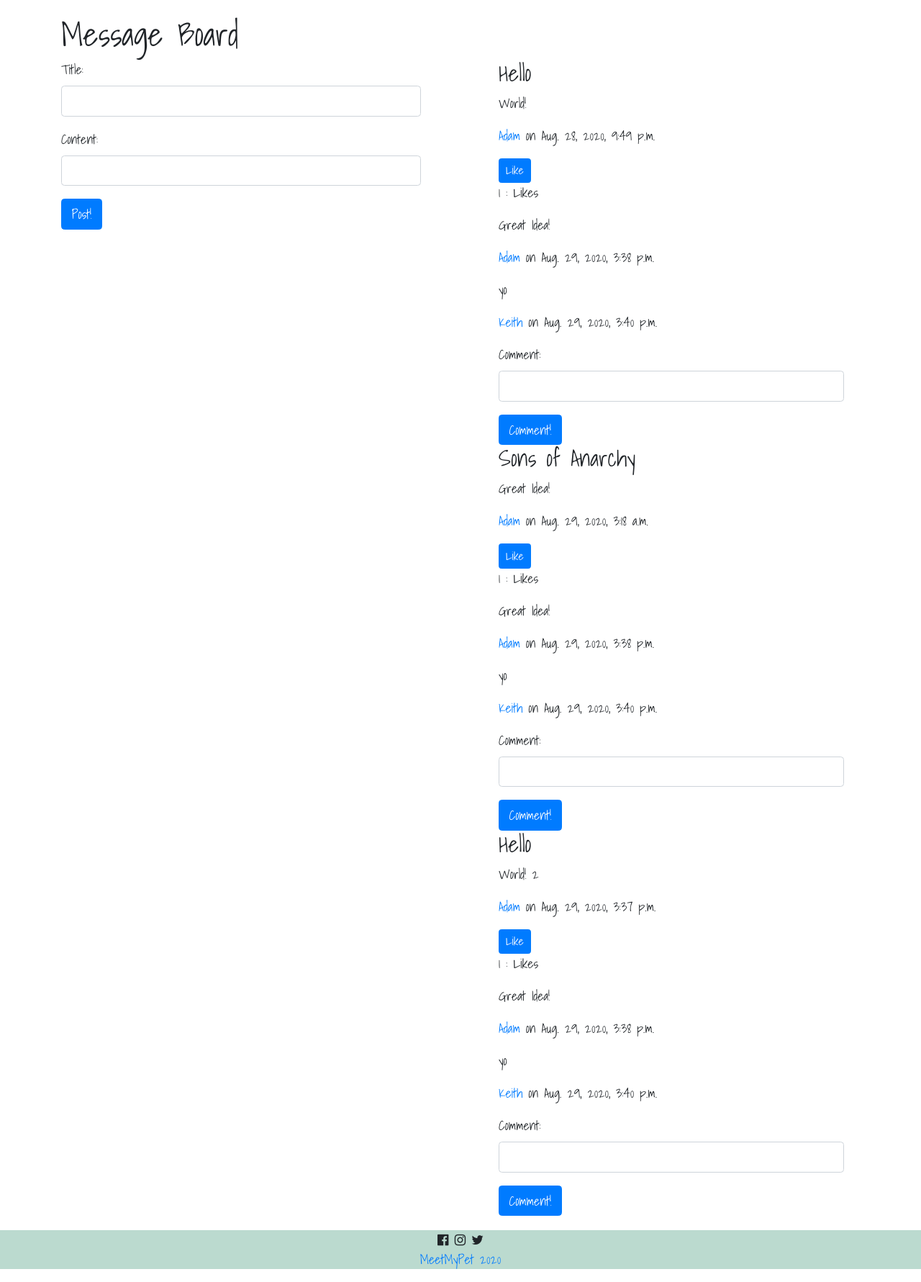
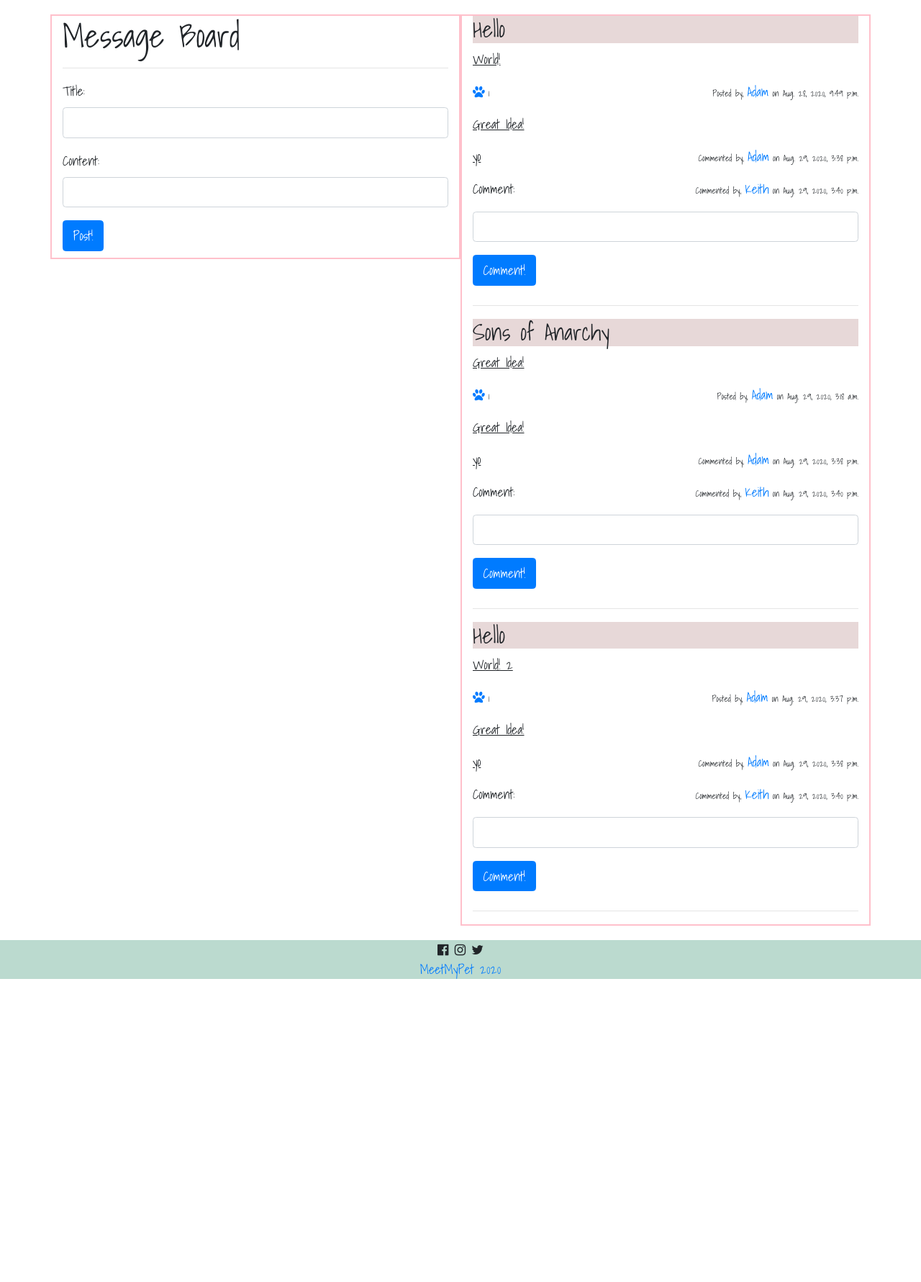
Before and after one commit to Ktlim83/Meet_My_Pet_Group, a Django app: template MeetMyPet/dashboard/templates/messageboard.html in a window 1280 px wide. Shown: the part 148-1929 px from the top of the page at 72% size. After the commit the page ends 1508 px from the top, so only its background shows below. Run offline with Django 3.2, Linux system fonts and the light colour scheme; the template is opened without the code that fills it: values that come from a table or form of the project are taken from there, others are empty; data comes from the database, SQL or seed files in the repository; both versions use the stored data as it was after the commit; some libraries are stand-ins or nearby versions.

Commit message:
Styling complete

```diff
--- a/MeetMyPet/dashboard/templates/messageboard.html
+++ b/MeetMyPet/dashboard/templates/messageboard.html
@@ -14,7 +14,10 @@
 </head>
 <body>
     <div class="container">
+        <div class="row">
+                <div class="col-6">
                     <h1>Message Board</h1>
+                    <hr>
                     <div class="post_form">
                         {% if messages %}
                         <ul class="messages">
@@ -33,25 +36,27 @@
                                 <label for="content">Content: </label>
                                 <input type="text" name="content" id="content" class="form-control">
                             </div>
-            <button class="btn btn-primary">Post!</button>
+                            <button class="btn btn-primary mb-2">Post!</button>
                         </form>
                     </div>
+                </div>
+            <div class="col-6">
                 <div class="curr_form">
                     {%for post in posts%}
                     <div class="post">
                         <h3>{{post.title}}</h3>
                         <blockquote>{{post.content}}</blockquote>
-            <p><a href="/woof/profile/{{post.author.id}}">{{post.author.first_name}}</a> on {{post.created_at}}</p>
+                        <p class="float-right"> Posted by, <a href="/woof/profile/{{post.author.id}}">{{post.author.first_name}}</a> on {{post.created_at}}</p>
                         {% if post.author.id == request.session.user_id %}
                         <a class="btn btn-danger btn-sm" href="/woof/{{post.id}}/delete">Delete</a>
                         {% endif %}
-            <a class="btn btn-primary btn-sm" href="/woof/{{post.id}}/like">Like</a>
-            <p>{{ post.likes.count }} : Likes</p>
+                        <p><a href="/woof/{{post.id}}/like"><i class="fa fa-paw" aria-hidden="true"></i></a> {{ post.likes.count }} </p>
+
                     </div>
                     {%for comment in comments%}
                     <div class="comment">
                         <blockquote>{{comment.content}}</blockquote>
-            <p><a href="/woof/profile/{{comment.author.id}}">{{comment.author.first_name}}</a> on {{comment.created_at}}</p>
+                        <p class="float-right"> Commented by, <a href="/woof/profile/{{comment.author.id}}">{{comment.author.first_name}}</a> on {{comment.created_at}}</p>
                         {% if comment.author.id == request.session.user_id %}
                         <a class="btn btn-danger btn-sm" href="/woof/{{comment.id}}/deleteComm">Delete</a>
                         {% endif %}
@@ -63,9 +68,12 @@
                         <label for="content">Comment: </label>
                             <input type="text" name="content" id="content" class="form-control">
                         </div>
-            <button class="btn btn-primary">Comment!</button>
+                        <button class="btn btn-primary mb-2">Comment!</button>
                     </form>
+                    <hr>
                     {% endfor %}
+                </div>
+            </div>
         </div>
     </div>
 </body>
--- a/MeetMyPet/static/css/messageboard.css
+++ b/MeetMyPet/static/css/messageboard.css
@@ -1,14 +1,21 @@
 .container{
     padding: 20px;
 }
-
-.post_form{
-    width: 500px;
-    vertical-align: top;
+.row{
     display: inline-block;
 }
-.curr_form{
-    width: 580px;
-    padding-left: 100px;
+.col-6{
     display: inline-block;
+    border: 2px solid pink;
+    height: fit-content;
+
 }
+p{
+    font-size: 12px;
+}
+blockquote{
+    text-decoration: underline;
+}
+h3{
+    background-color: rgb(231, 216, 216);
+}
```
Also changed, not shown: MeetMyPet/db.sqlite3, MeetMyPet/media/download.jpeg (added). Lines whose indentation alone changed are shown as unchanged.
